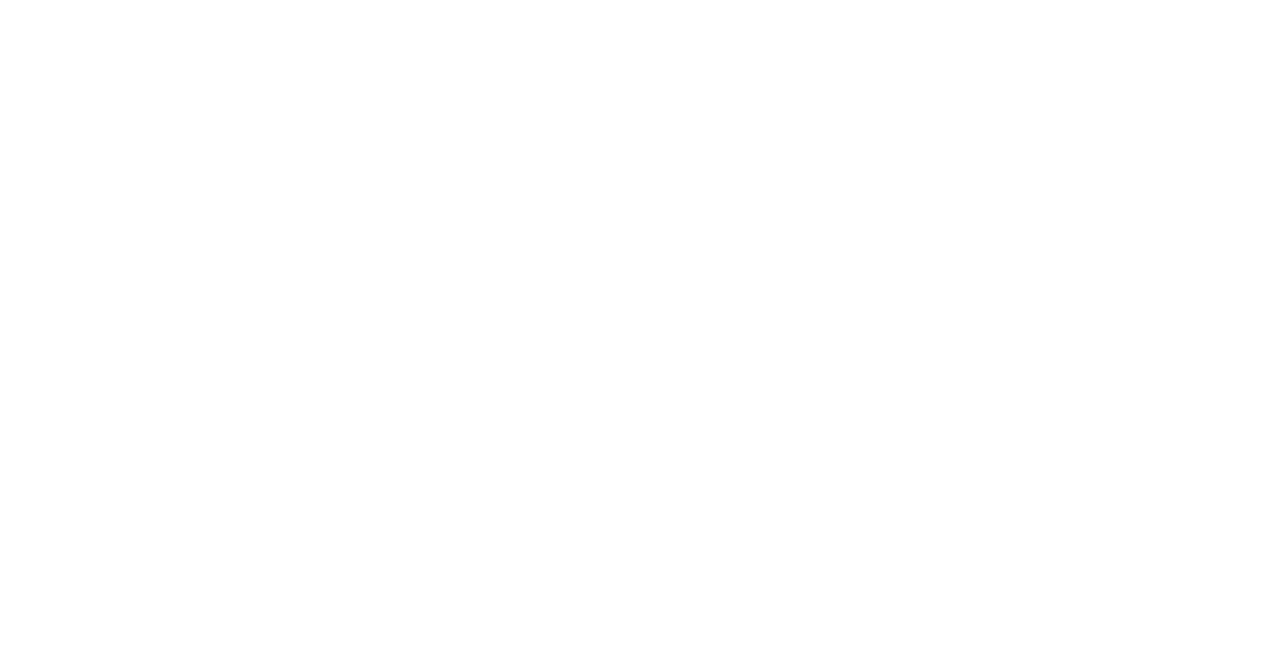
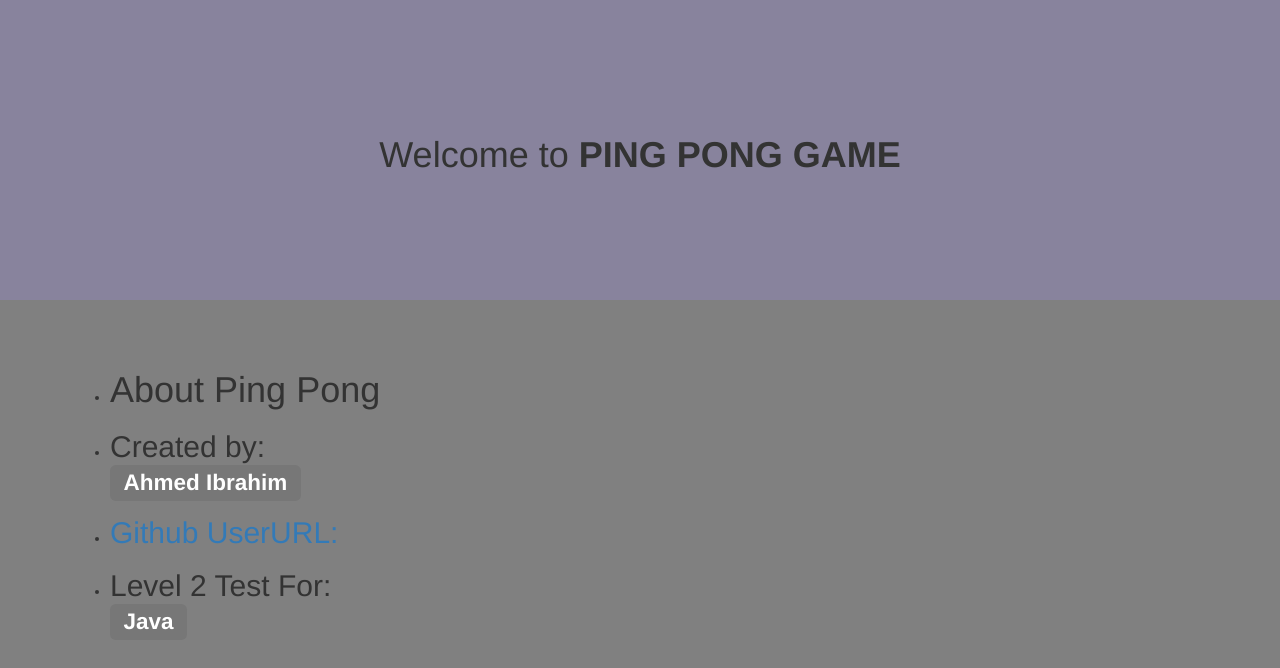
Before and after one commit to ahmo10/moringa-pingpong, a plain HTML site: page index.html in a window 1280 px wide. Drawn offline with nearby package versions, Linux system fonts and the light colour scheme.

Commit message:
adding header section

```diff
--- a/css/index.css
+++ b/css/index.css
@@ -0,0 +1,17 @@
+body {
+    background-color: grey;
+    margin: 0;
+}
+header {
+    display: flex;
+    justify-content: center;
+    align-items: center;
+    background: #88839d;
+    height: 300px;
+}
+  .container{
+    display: flex;
+    flex-direction: row;
+    margin-top: 50px;
+    height: 1000px;
+}
--- a/index.html
+++ b/index.html
@@ -8,6 +8,22 @@
   <link rel="stylesheet" href="css/index.css" type="text/css">
 </head>
 <body>
+    <header>
+        <h1>Welcome to <strong>PING PONG GAME</strong></h1>
+      </header>
+      <div class="container">
+        <div class="mainAside">
+          <ul>
+            <li>
+              <h1>About Ping Pong</h1></li>
+            <li>
+              <h2>Created by:<br> <span class="label label-default">Ahmed Ibrahim</span></h2></li>
+            <li>
+              <h2><a href="https://github.com/ahmo10"/>Github UserURL:</a><br></h2></li>
+            <li>
+              <h2>Level 2 Test For:<br><span class="label label-default">Java</span></h2></li>
+          </ul>
 
+        </div>
 </body>
 </html>
```
